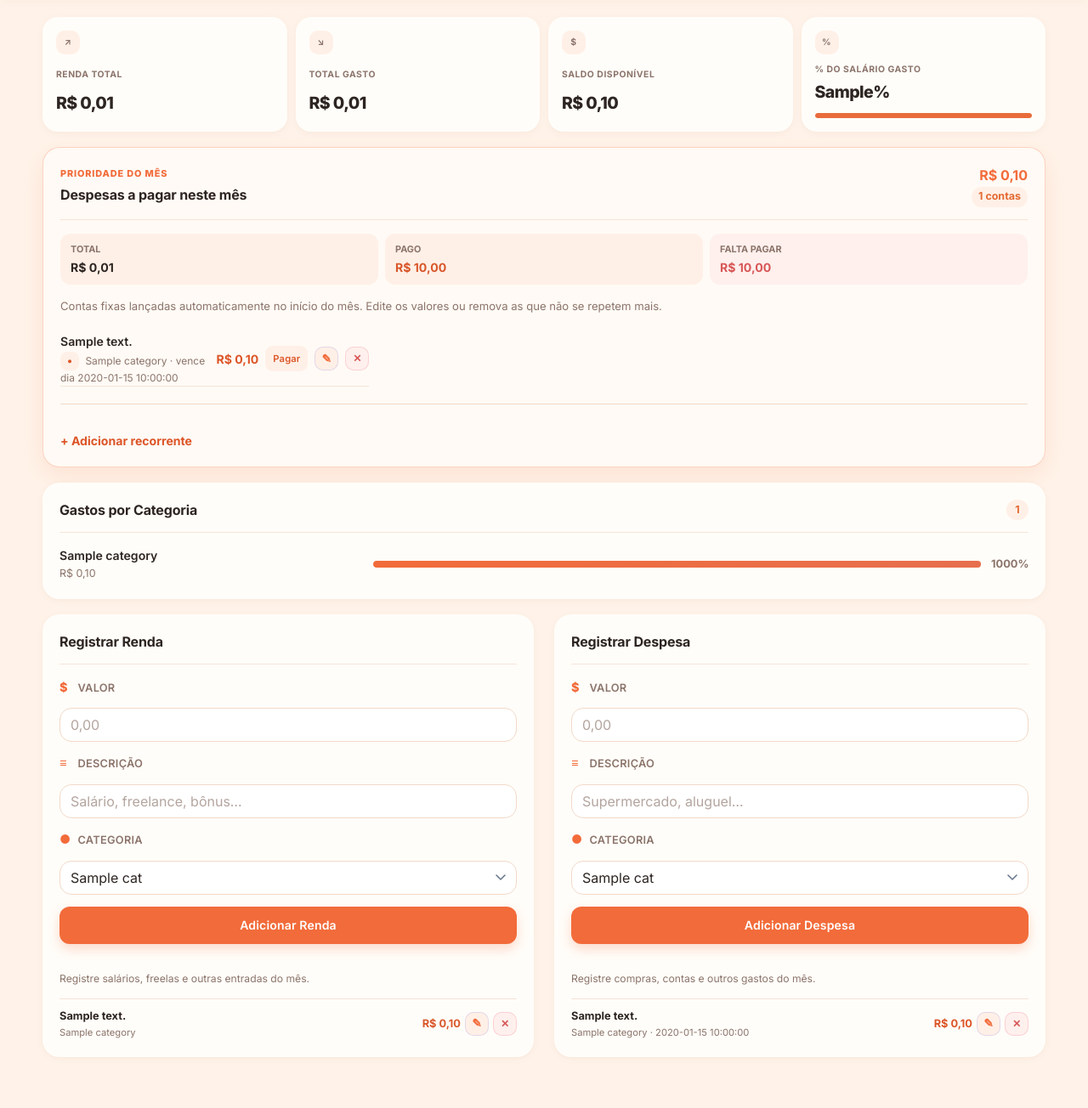
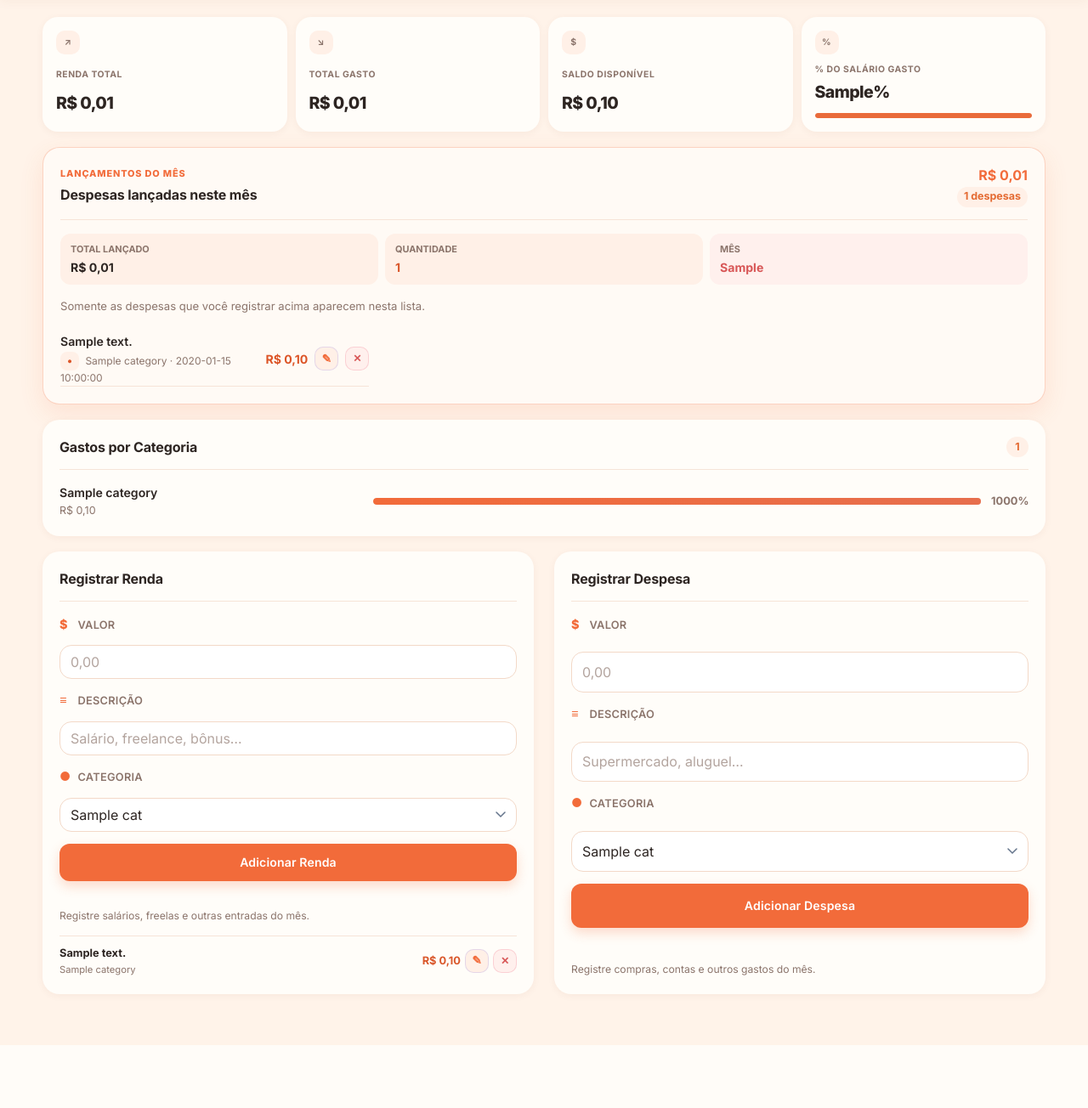
Before and after one commit to GabrielLimatec/app-despesas, a FastAPI app: template app/templates/dashboard.html in a window 1280 px wide. Shown: the part 85-1389 px from the top of the page at 85% size. After the commit the page ends 1315 px from the top, so only its background shows below. Run offline with FastAPI, Linux system fonts and the light colour scheme; the template is opened without the code that fills it: most values are stand-ins (such as "Sample title", 1, 10 or a date in 2020).

Commit message:
feat: show only manual expenses in monthly list

```diff
--- a/app/templates/dashboard.html
+++ b/app/templates/dashboard.html
@@ -165,117 +165,54 @@
               <button class="income-button" type="submit">Adicionar Despesa</button>
               <p class="form-note">Registre compras, contas e outros gastos do mês.</p>
             </form>
-            {% if expenses_list %}
-              <div class="compact-entry-list" aria-label="Despesas lançadas">
-                {% for expense in expenses_list %}
-                  <article class="compact-entry">
-                    <div>
-                      <strong>{{ expense.description }}</strong>
-                      <span>{{ expense.category }} · {{ expense.expense_date }}</span>
-                    </div>
-                    <div class="compact-entry-actions">
-                      <strong class="expense-value" id="expense-val-{{ expense.id }}">{{ expense.amount_cents | money }}</strong>
-                      <form class="inline-edit-form" id="expense-edit-form-{{ expense.id }}" method="post" action="{{ request.url_for('edit_expense_route', expense_id=expense.id) }}" style="display:none">
-                        <input type="hidden" name="month" value="{{ current_month }}">
-                        <input class="inline-edit-input" name="amount" type="text" inputmode="decimal" placeholder="0,00" required>
-                        <button class="save-btn" type="submit" title="Salvar">✓</button>
-                        <button class="cancel-btn" type="button" title="Cancelar" onclick="cancelExpenseEdit({{ expense.id }})">✕</button>
-                      </form>
-                      <button class="edit-btn" id="expense-edit-btn-{{ expense.id }}" type="button" title="Editar despesa" onclick="startExpenseEdit({{ expense.id }})">✎</button>
-                      <form method="post" action="{{ request.url_for('delete_expense_route', expense_id=expense.id) }}">
-                        <input type="hidden" name="month" value="{{ current_month }}">
-                        <button class="delete-btn" type="submit" title="Remover despesa">✕</button>
-                      </form>
-                    </div>
-                  </article>
-                {% endfor %}
-              </div>
-            {% endif %}
           </section>
         </div>
 
-        <!-- Despesas Recorrentes -->
+        <!-- Despesas lançadas manualmente -->
         <section class="panel recurring-panel">
           <div class="section-heading">
             <div>
-              <p class="section-kicker">Prioridade do mês</p>
-              <h2>Despesas a pagar neste mês</h2>
+              <p class="section-kicker">Lançamentos do mês</p>
+              <h2>Despesas lançadas neste mês</h2>
             </div>
             <div class="recurring-summary">
-              <strong>{{ recurring | sum(attribute="amount_cents") | money }}</strong>
-              <span>{{ recurring | length }} contas</span>
+              <strong>{{ summary.total_expenses_cents | money }}</strong>
+              <span>{{ expenses_list | length }} despesas</span>
             </div>
           </div>
           <div class="recurring-totals">
-            <div><span>Total</span><strong>{{ recurring_summary.total_cents | money }}</strong></div>
-            <div class="is-paid"><span>Pago</span><strong>{{ recurring_summary.paid_cents | money }}</strong></div>
-            <div class="is-pending"><span>Falta pagar</span><strong>{{ recurring_summary.pending_cents | money }}</strong></div>
+            <div><span>Total lançado</span><strong>{{ summary.total_expenses_cents | money }}</strong></div>
+            <div class="is-paid"><span>Quantidade</span><strong>{{ expenses_list | length }}</strong></div>
+            <div class="is-pending"><span>Mês</span><strong>{{ current_month | month_label }}</strong></div>
           </div>
-          <p class="recurring-hint">Contas fixas lançadas automaticamente no início do mês. Edite os valores ou remova as que não se repetem mais.</p>
+          <p class="recurring-hint">Somente as despesas que você registrar acima aparecem nesta lista.</p>
 
           <div class="expense-list">
-            {% for rec in recurring %}
-              <article class="expense-item" id="rec-{{ rec.id }}">
+            {% for expense in expenses_list %}
+              <article class="expense-item" id="expense-{{ expense.id }}">
                 <div class="expense-left">
-                  <span class="expense-name">{{ rec.description }}</span>
-                  <span class="expense-cat"><span class="category-icon" aria-hidden="true">{{ rec.category | category_icon }}</span> {{ rec.category }} · vence dia {{ rec.due_day }}</span>
+                  <span class="expense-name">{{ expense.description }}</span>
+                  <span class="expense-cat"><span class="category-icon" aria-hidden="true">{{ expense.category | category_icon }}</span> {{ expense.category }} · {{ expense.expense_date }}</span>
                 </div>
                 <div class="expense-right">
-                  <strong class="expense-value {% if rec.paid %}paid-value{% endif %}" id="rval-{{ rec.id }}">{{ rec.amount_cents | money }}</strong>
-
-                  <form method="post" action="{{ request.url_for('toggle_recurring_paid_route', recurring_id=rec.id) }}">
+                  <strong class="expense-value" id="expense-val-{{ expense.id }}">{{ expense.amount_cents | money }}</strong>
+                  <form class="inline-edit-form" id="expense-edit-form-{{ expense.id }}" method="post" action="{{ request.url_for('edit_expense_route', expense_id=expense.id) }}" style="display:none">
                     <input type="hidden" name="month" value="{{ current_month }}">
-                    <button class="paid-toggle {% if rec.paid %}paid{% endif %}" type="submit">
-                      {% if rec.paid %}Pago{% else %}Pagar{% endif %}
-                    </button>
+                    <input class="inline-edit-input" name="amount" type="text" inputmode="decimal" placeholder="0,00" required>
+                    <button class="save-btn" type="submit" title="Salvar">✓</button>
+                    <button class="cancel-btn" type="button" title="Cancelar" onclick="cancelExpenseEdit({{ expense.id }})">✕</button>
                   </form>
-
-                  <form class="inline-edit-form" id="redit-form-{{ rec.id }}"
-                        method="post"
-                        action="{{ request.url_for('edit_recurring_route', recurring_id=rec.id) }}"
-                        style="display:none">
+                  <button class="edit-btn" id="expense-edit-btn-{{ expense.id }}" type="button" title="Editar despesa" onclick="startExpenseEdit({{ expense.id }})">✎</button>
+                  <form method="post" action="{{ request.url_for('delete_expense_route', expense_id=expense.id) }}">
                     <input type="hidden" name="month" value="{{ current_month }}">
-                    <input class="inline-edit-input" name="amount" type="text" inputmode="decimal"
-                           placeholder="0,00" required>
-                          <input class="inline-edit-input due-day-input" name="due_day" type="number" min="1" max="31"
-                            value="{{ rec.due_day }}" aria-label="Dia do vencimento" required>
-                    <button class="save-btn" type="submit" title="Salvar">✓</button>
-                    <button class="cancel-btn" type="button" title="Cancelar"
-                            onclick="cancelRecEdit({{ rec.id }})">✕</button>
-                  </form>
-
-                  <button class="edit-btn" id="redit-btn-{{ rec.id }}" type="button"
-                          title="Editar valor padrão"
-                          onclick="startRecEdit({{ rec.id }})">✎</button>
-
-                  <form method="post" action="{{ request.url_for('delete_recurring_route', recurring_id=rec.id) }}">
-                    <input type="hidden" name="month" value="{{ current_month }}">
-                    <button class="delete-btn" type="submit" title="Remover da lista recorrente">✕</button>
+                    <button class="delete-btn" type="submit" title="Remover despesa">✕</button>
                   </form>
                 </div>
               </article>
+            {% else %}
+              <p class="empty-state">Nenhuma despesa lançada neste mês.</p>
             {% endfor %}
           </div>
-
-          <details class="add-recurring-details">
-            <summary>+ Adicionar recorrente</summary>
-            <form method="post" action="{{ request.url_for('add_recurring_route') }}" class="expense-form recurring-add-form">
-              <input type="hidden" name="month" value="{{ current_month }}">
-              <label for="rec-amount"><span class="field-icon" aria-hidden="true">$</span> Valor padrão</label>
-              <input id="rec-amount" name="amount" type="text" inputmode="decimal" placeholder="0,00" required>
-              <label for="rec-desc"><span class="field-icon" aria-hidden="true">≡</span> Descrição</label>
-              <input id="rec-desc" name="description" type="text" placeholder="Nome da despesa" required>
-              <label for="rec-cat"><span class="field-icon" aria-hidden="true">●</span> Categoria</label>
-              <select id="rec-cat" name="category" required class="select-input">
-                {% for cat in categories %}
-                  <option value="{{ cat }}">{{ cat }}</option>
-                {% endfor %}
-              </select>
-              <label for="rec-due-day"><span class="field-icon" aria-hidden="true">◷</span> Dia do vencimento</label>
-              <input id="rec-due-day" name="due_day" type="number" min="1" max="31" value="1" required>
-              <button class="primary-button" type="submit">Adicionar</button>
-            </form>
-          </details>
         </section>
 
       </div>
```
